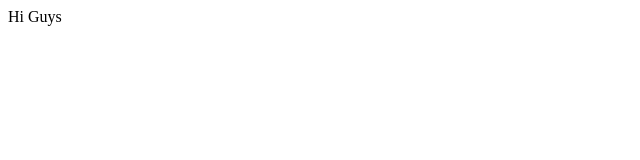
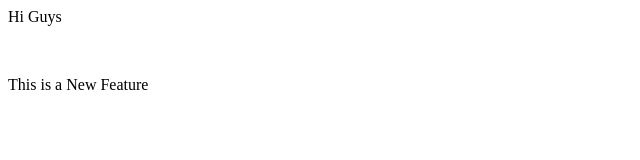
Before and after one commit to HetSantoki/localrepo, a plain HTML site: page index.html in a window 1280 px wide. Shown: the whole page, without its empty margins (0-640 px from the left). Drawn offline with Linux system fonts and the light colour scheme.

Commit message:
add new feature

```diff
--- a/index.html
+++ b/index.html
@@ -1 +1,3 @@
 <p>Hi Guys</p>
+<br>
+<p>This is a New Feature</p>
```
